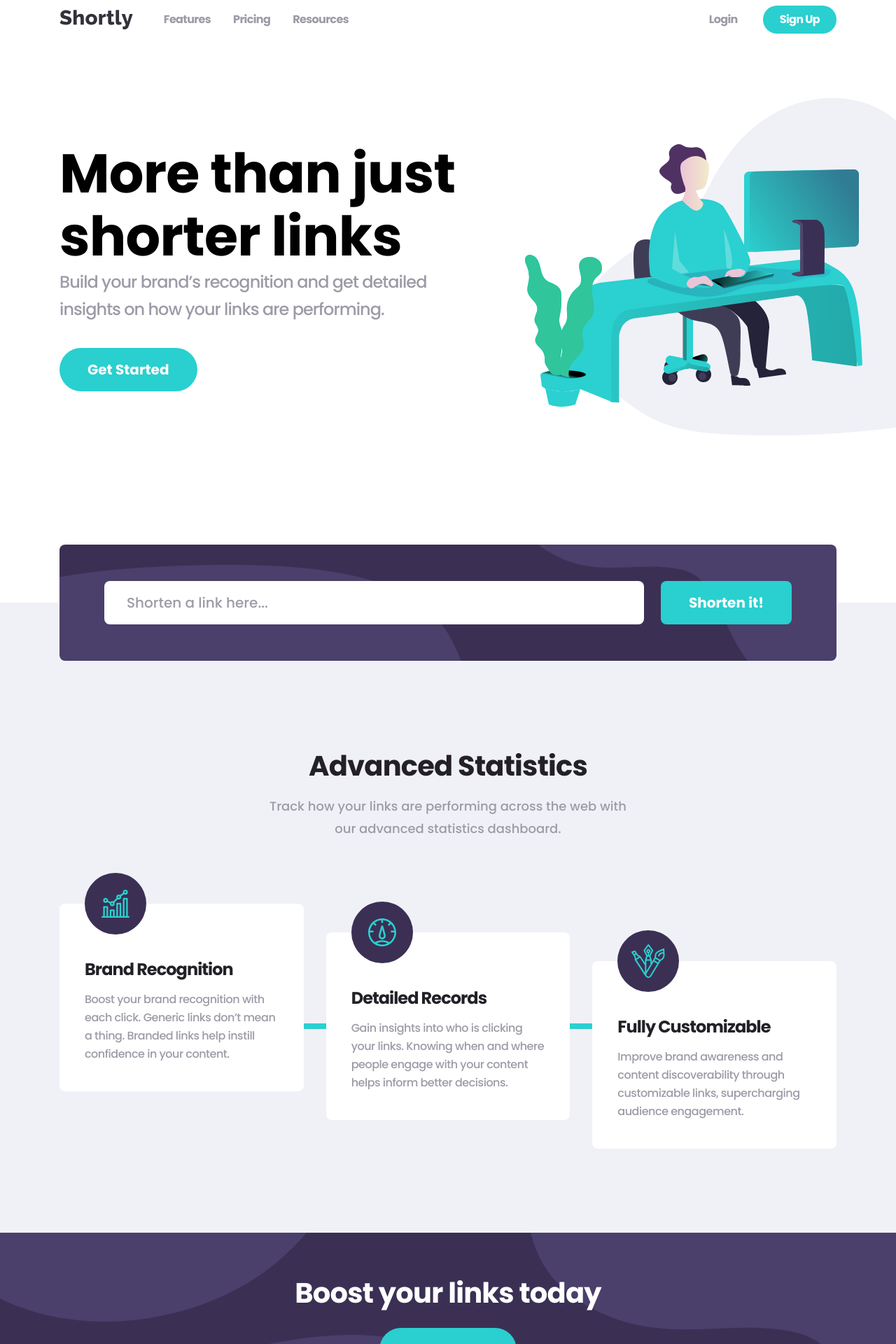
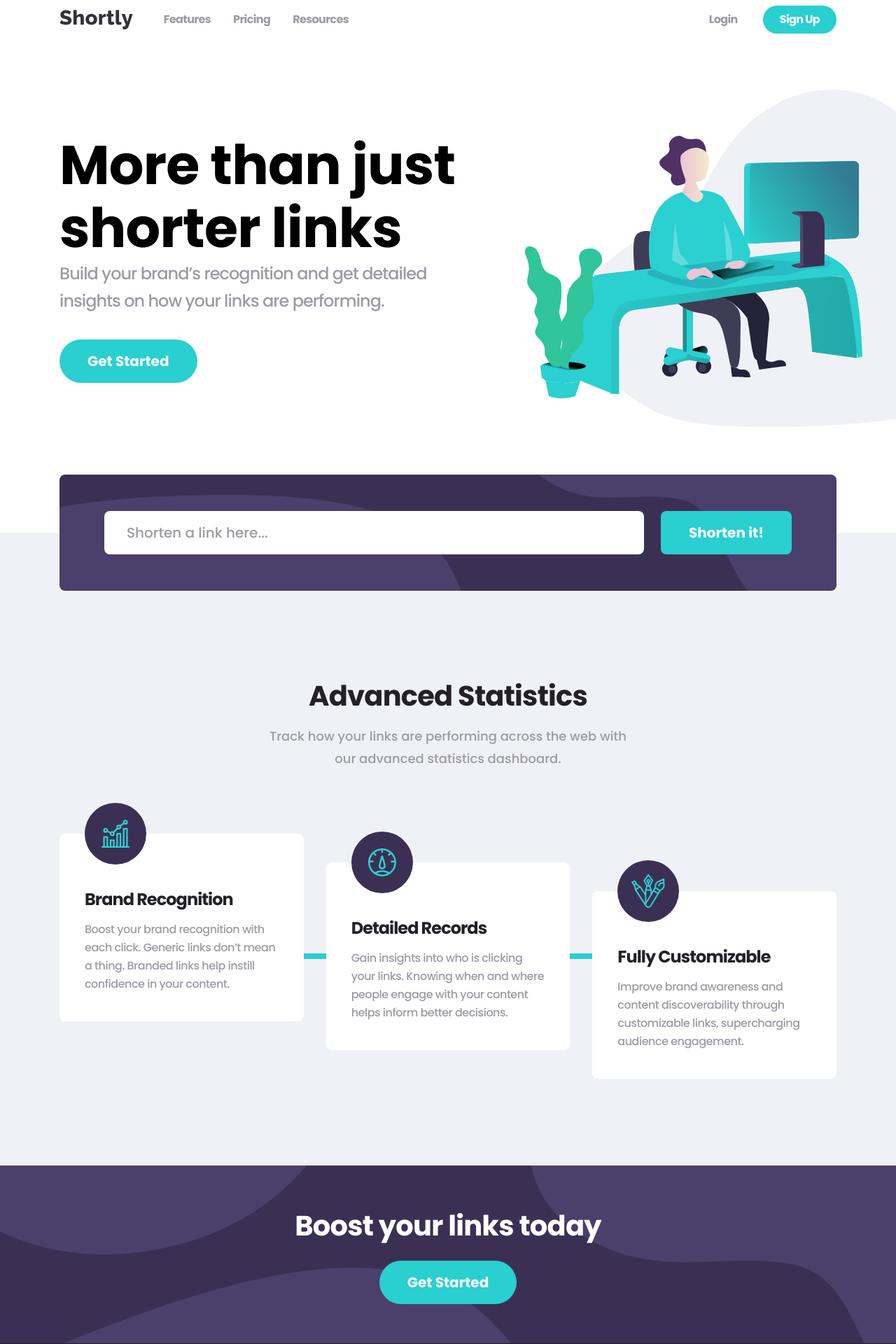
Before and after one commit to heygauravshukla/shortly-url-shortener, a Next.js app: page / in a window 1280 px wide. Shown: the part 40-1960 px from the top of the page at 70% size. Built offline with nearby package versions, Linux system fonts and the light colour scheme.

Commit message:
Shift spacings from Wrappers to sections

```diff
--- a/components/footer.tsx
+++ b/components/footer.tsx
@@ -68,7 +68,7 @@ const socials: SocialItem[] = [
 
 export default function Footer() {
   return (
-    <footer className="bg-very-dark-violet py-14 lg:py-[72px]">
+    <footer className="bg-very-dark-violet pb-14 pt-[3.25rem] lg:py-[4.5rem]">
       <Wrapper className="grid justify-items-center gap-12 lg:grid-cols-6 lg:items-start lg:gap-0">
         {/* Logo */}
         <Link
--- a/components/header.tsx
+++ b/components/header.tsx
@@ -24,8 +24,8 @@ export default function Header() {
   const [isMenuOpen, setIsMenuOpen] = useState(false);
 
   return (
-    <header>
-      <Wrapper className="relative flex items-center justify-between pb-6 pt-10 lg:gap-11 lg:pt-12">
+    <header className="relative pb-6 pt-10 lg:pb-8 lg:pt-12">
+      <Wrapper className="flex items-center justify-between lg:gap-11">
         {/* Logo */}
         <Link href="/" aria-label="Shortly Home">
           <Image
@@ -51,7 +51,7 @@ export default function Header() {
         <nav
           id="main-navigation"
           aria-label="Main Navigation"
-          className={`${isMenuOpen ? "" : "hidden"} absolute inset-x-0 top-full grid gap-8 rounded-xl bg-dark-violet px-6 py-10 lg:static lg:flex lg:w-full lg:flex-row lg:items-center lg:justify-between lg:gap-0 lg:bg-transparent lg:p-0`}
+          className={`${isMenuOpen ? "" : "hidden"} absolute inset-x-6 top-full grid gap-8 rounded-xl bg-dark-violet px-6 py-10 lg:static lg:flex lg:w-full lg:flex-row lg:items-center lg:justify-between lg:gap-0 lg:bg-transparent lg:p-0`}
         >
           {/* Navigation links list */}
           <ul className="grid justify-items-center gap-8 lg:flex lg:flex-row lg:items-center">
--- a/components/home/boost.tsx
+++ b/components/home/boost.tsx
@@ -6,9 +6,9 @@ export default function Boost() {
   return (
     <section
       aria-labelledby="boost-heading"
-      className="bg-dark-violet bg-[url('/backgrounds/bg-boost-mobile.svg')] bg-cover bg-center bg-no-repeat lg:bg-[url('/backgrounds/bg-boost-desktop.svg')]"
+      className="bg-dark-violet bg-[url('/backgrounds/bg-boost-mobile.svg')] bg-cover bg-center bg-no-repeat pb-[5.5rem] pt-24 lg:bg-[url('/backgrounds/bg-boost-desktop.svg')] lg:py-14"
     >
-      <Wrapper className="grid place-items-center gap-4 pb-[5.5rem] pt-24 lg:gap-5 lg:py-14">
+      <Wrapper className="grid place-items-center gap-4 lg:gap-5">
         <TypographyH2 id="boost-heading" className="text-center text-white">
           Boost your links today
         </TypographyH2>
--- a/components/home/hero.tsx
+++ b/components/home/hero.tsx
@@ -5,8 +5,11 @@ import Wrapper from "../ui/wrapper";
 
 export default function Hero() {
   return (
-    <section aria-labelledby="hero-heading" className="overflow-x-hidden">
-      <Wrapper className="grid gap-9 lg:grid-cols-[52%,48%] lg:gap-[5.5rem] lg:py-[4.25rem]">
+    <section
+      aria-labelledby="hero-heading"
+      className="overflow-x-hidden pb-[5.5rem] lg:pb-[4.25rem] lg:pt-12"
+    >
+      <Wrapper className="grid gap-9 lg:grid-cols-[52%,48%] lg:gap-[5.5rem]">
         {/* Image box */}
         <div className="relative h-[calc(100vw-3.0625rem)] lg:order-2 lg:h-[30.125rem]">
           <Image
--- a/components/home/shorten.tsx
+++ b/components/home/shorten.tsx
@@ -80,7 +80,7 @@ export default function Shorten() {
   return (
     <section
       aria-labelledby="shorten-heading"
-      className="mt-[5.5rem] bg-[#F0F1F6]"
+      className="grid gap-6 bg-[#F0F1F6]"
     >
       <h2 id="shorten-heading" className="sr-only">
         Shorten your links
@@ -134,7 +134,7 @@ export default function Shorten() {
 
       {/* Display list of shortened links */}
       {links.length > 0 && (
-        <Wrapper as="ul" className="grid gap-6 py-6 lg:gap-4">
+        <Wrapper as="ul" className="grid gap-6 lg:gap-4">
           {links.map((link, index) => (
             <li
               key={index}
--- a/components/home/stats.tsx
+++ b/components/home/stats.tsx
@@ -48,7 +48,7 @@ export default function Stats() {
   return (
     <section
       aria-labelledby="stats-heading"
-      className="bg-[#F0F1F6] py-20 lg:py-[7.5rem]"
+      className="bg-[#F0F1F6] pb-20 pt-[5.25rem] lg:pb-[7.75rem] lg:pt-[7.5rem]"
     >
       <Wrapper className="grid gap-[5.75rem]">
         {/* Section heading and description */}
```
